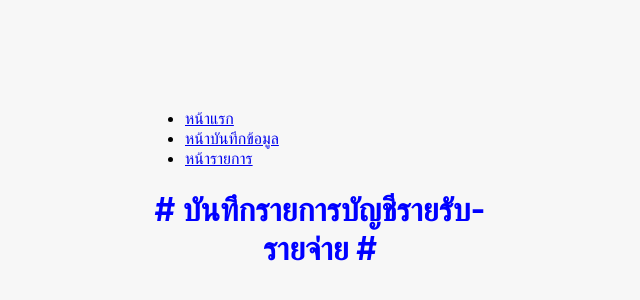
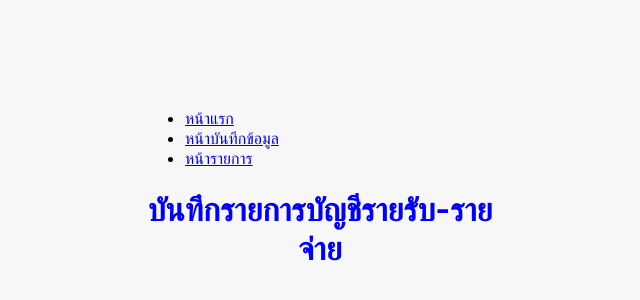
Before and after one commit to TeerawatTan/react-tutorial-1, a React (Create React App) app: page / in a window 1280 px wide. Shown: the part 92-392 px from the top of the page, without its empty margins (320-960 px from the left). Built offline with nearby package versions, Linux system fonts and the light colour scheme.

Commit message:
Edit title file

```diff
--- a/src/components/Title.jsx
+++ b/src/components/Title.jsx
@@ -1,7 +1,7 @@
 export default function Title () {
     return (
         <div>
-            <h1 style={{color:"blue",textAlign:"center"}}># บันทึกรายการบัญชีรายรับ-รายจ่าย #</h1>
+            <h1 style={{color:"blue",textAlign:"center"}}>บันทึกรายการบัญชีรายรับ-รายจ่าย</h1>
         </div>
     )
 }
```
